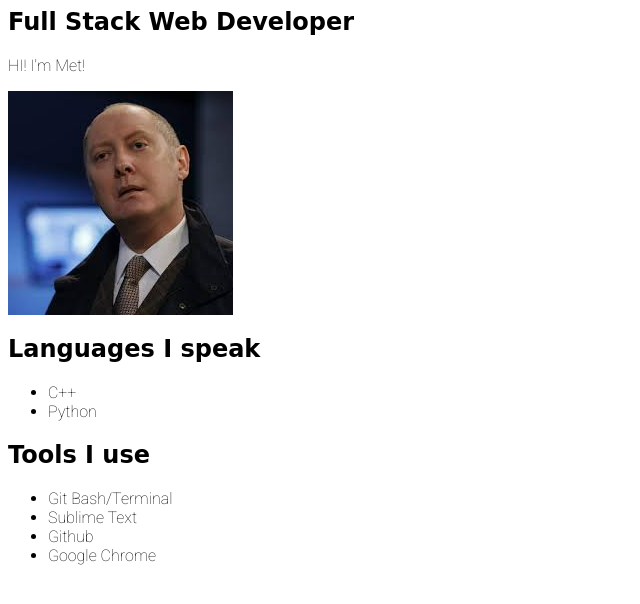
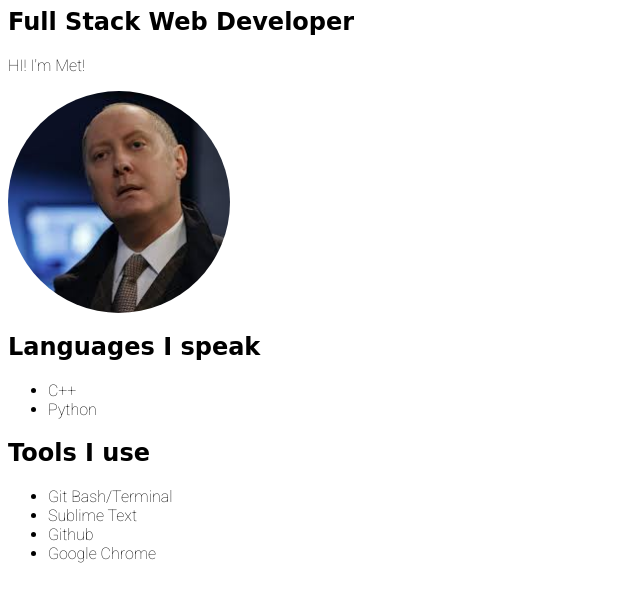
Before and after one commit to Licht888/fcb-portfolio, a plain HTML site: page index.html in a window 1280 px wide. Shown: the whole page, without its empty margins (0-640 px from the left). Drawn offline with Linux system fonts and the light colour scheme; a web font is replaced by a local one.

Commit message:
#3 - custom profile image

```diff
--- a/style.css
+++ b/style.css
@@ -6,3 +6,9 @@ h1,
 h2{
 	font-family: 'Carattere', cursive;
 }
+
+img{
+	height: 222px;
+	width: 222px;
+	border-radius: 50%;
+}
```
